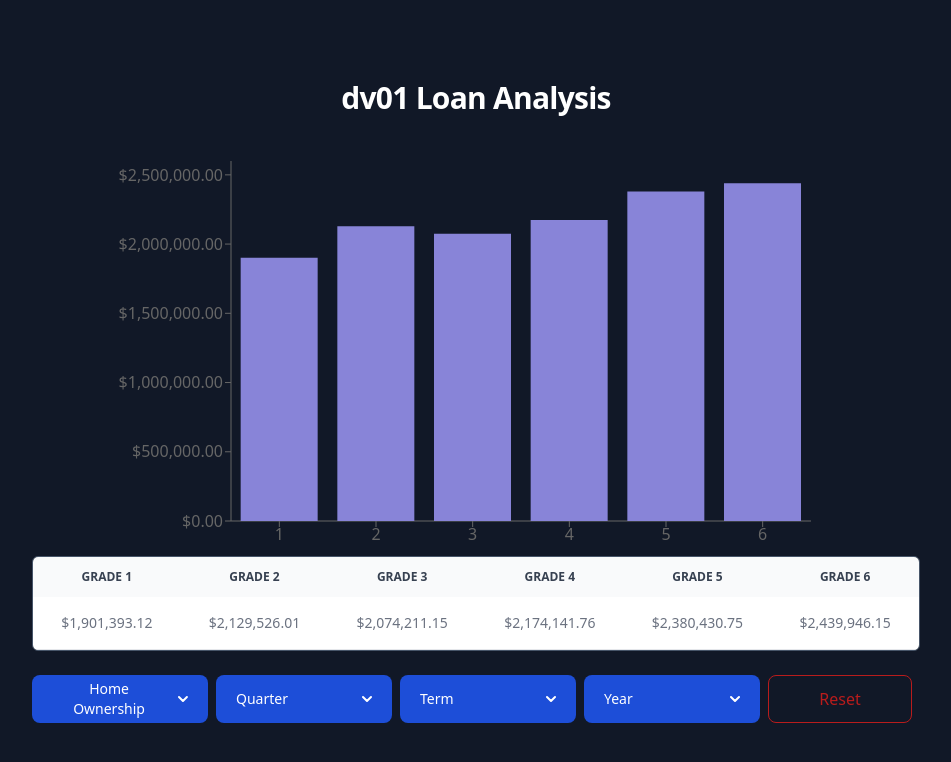
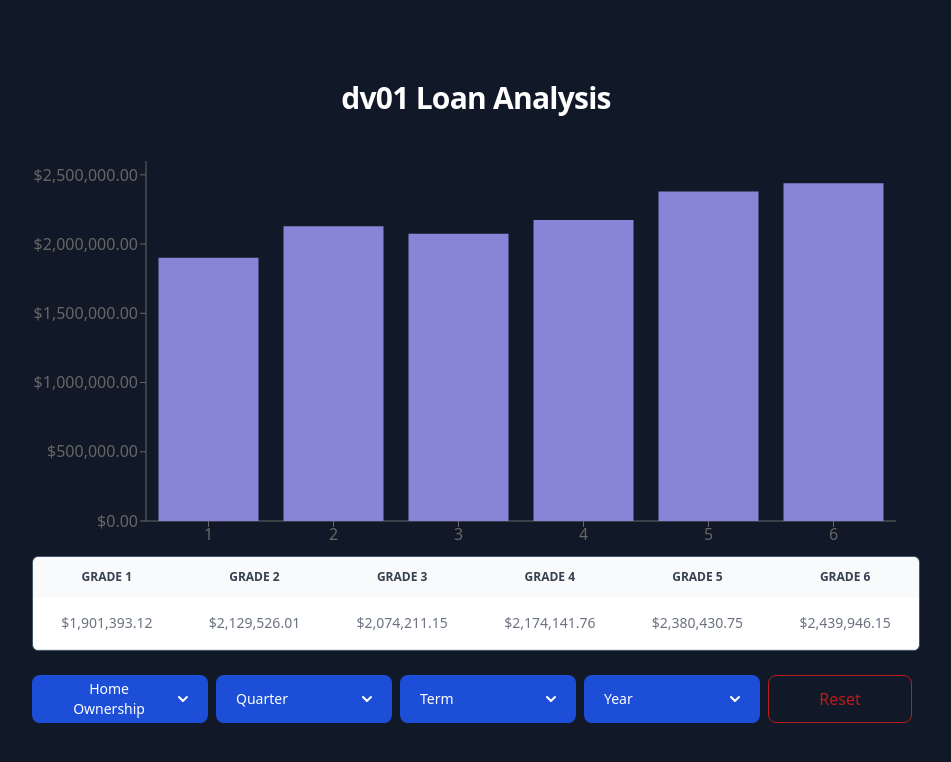
Before and after one commit to kcereno/Demo, a React (Create React App) app: page / in a window 1280 px wide. Shown: the top 762 px of the page, without its empty margins (164-1115 px from the left). Built offline with nearby package versions, Linux system fonts and the light colour scheme.

Commit message:
Change Bar wdith

```diff
--- a/src/components/GradeChart.tsx
+++ b/src/components/GradeChart.tsx
@@ -50,7 +50,7 @@
   return (
     <div className="">
       <BarChart
-        width={730}
+        width={900}
         height={400}
         data={parsedData}
         margin={{
```
